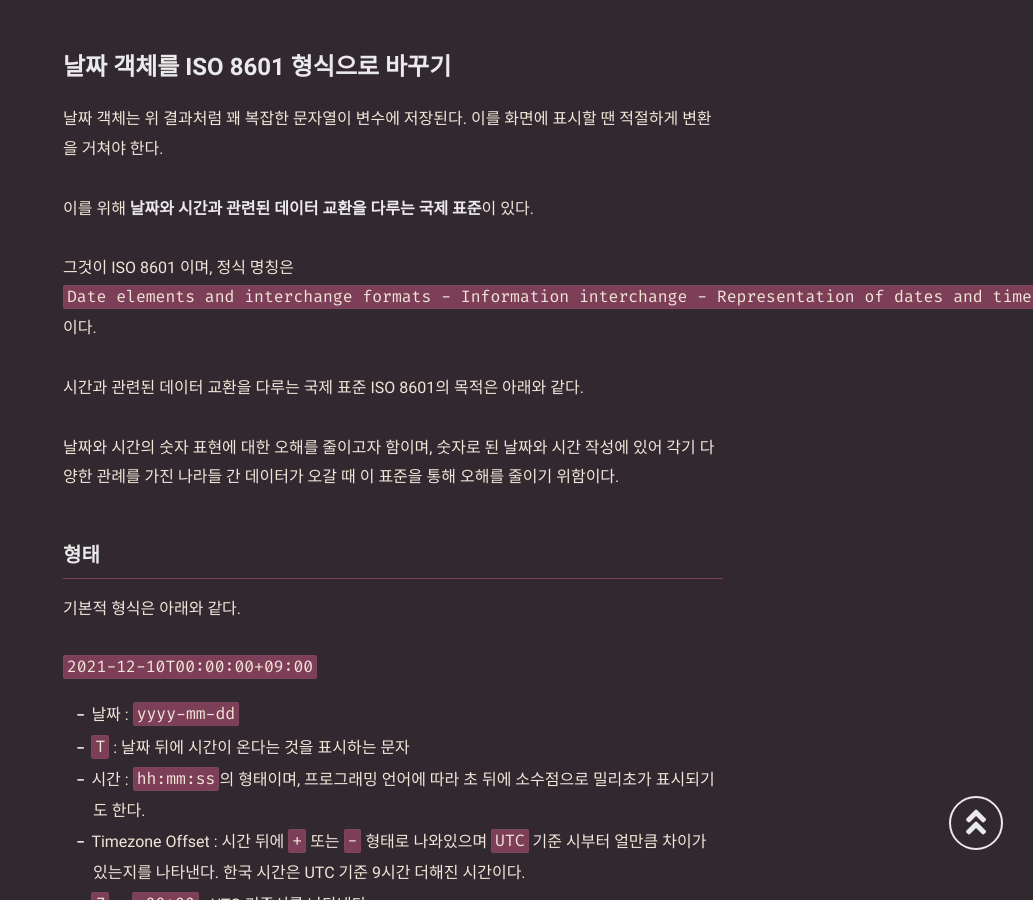
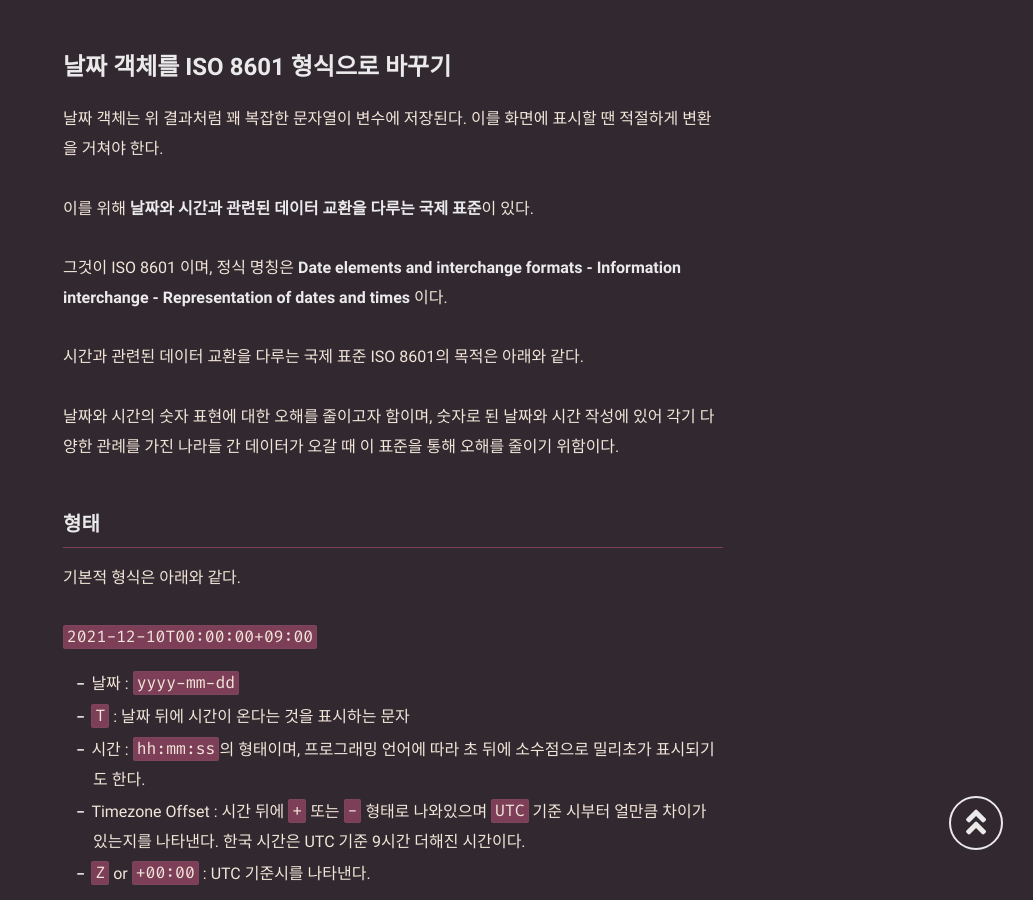
Before and after one commit to mniYUNSU/mniYUNSU.github.io, a Jekyll site: the page built from _posts/js-date-iso/2021-12-10-js-date-iso.md, in a window 1280 px wide and 900 px high, scrolled down 1537 px. Shown: the whole window, without its empty margins (247-1280 px from the left). Built offline with Jekyll 4.4.1, drawn with Linux system fonts in a browser that asks for light colours; comment, search, counter and statistics services are not loaded.

Commit message:
포스팅 : 날짜객체와 iso 8601

```diff
--- a/_posts/js-date-iso/2021-12-10-js-date-iso.md
+++ b/_posts/js-date-iso/2021-12-10-js-date-iso.md
@@ -58,7 +58,7 @@ console.log(date)
 
 이를 위해 **날짜와 시간과 관련된 데이터 교환을 다루는 국제 표준**이 있다.
 
-그것이 ISO 8601 이며, 정식 명칭은 `Date elements and interchange formats - Information interchange - Representation of dates and times` 이다.
+그것이 ISO 8601 이며, 정식 명칭은 **Date elements and interchange formats - Information interchange - Representation of dates and times** 이다.
 
 시간과 관련된 데이터 교환을 다루는 국제 표준 ISO 8601의 목적은 아래와 같다.
 
```
